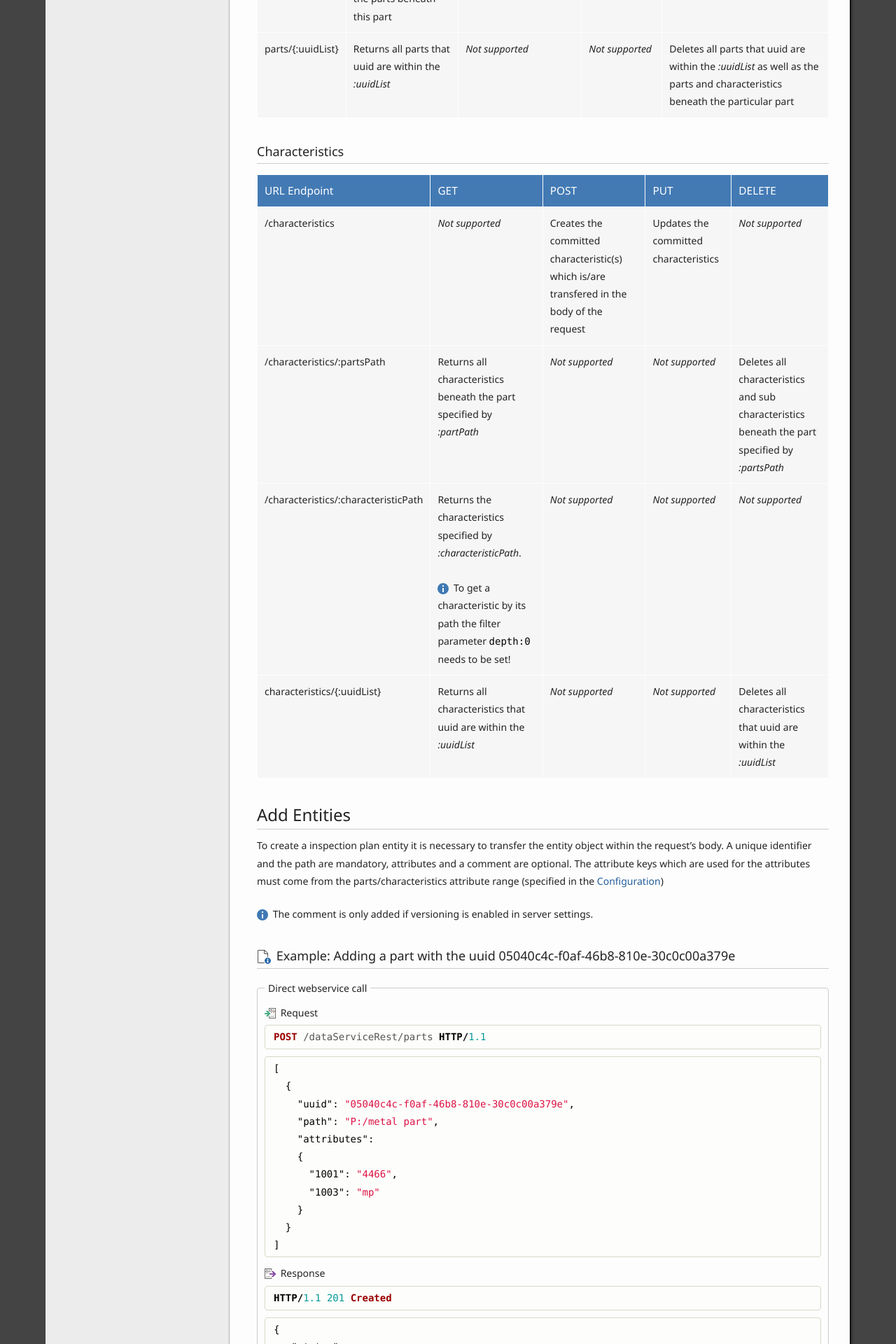
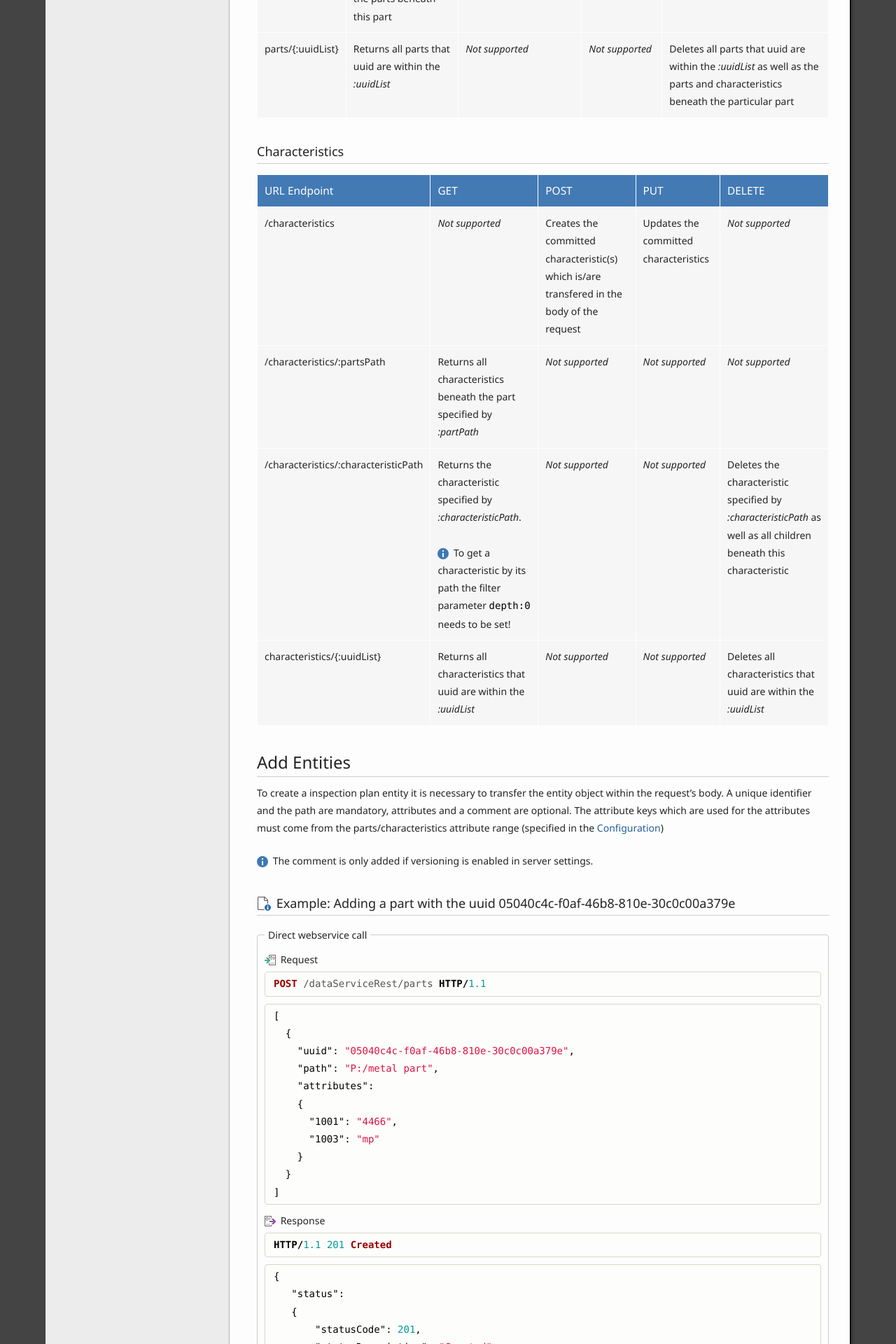
Before and after one commit to ZEISS-PiWeb/PiWeb-Api, a Jekyll site: the page built from _pages/024-inspectionplan.md, in a window 1280 px wide. Shown: the part 1295-3215 px from the top of the page at 70% size. Built offline with Jekyll 4.4.1, drawn with Linux system fonts in a browser that asks for light colours; some of the changed text lies outside the part shown.

Commit message:
Update 024-inspectionplan.md

````diff
--- a/_pages/024-inspectionplan.md
+++ b/_pages/024-inspectionplan.md
@@ -48,8 +48,8 @@
 URL Endpoint | GET | POST | PUT | DELETE
 -------------|-----|-----|------|-------
 /characteristics | *Not supported* | Creates the committed characteristic(s) which is/are transfered in the body of the request | Updates the committed characteristics | *Not supported*
-/characteristics/:partsPath | Returns all characteristics beneath the part specified by *:partPath* | *Not supported* | *Not supported* | Deletes all characteristics and sub characteristics beneath the part specified by *:partsPath*
-/characteristics/:characteristicPath | Returns the characteristics specified by *:characteristicPath*. <br><br> {{ site.images['info'] }} To get a characteristic by its path the filter parameter ```depth:0``` needs to be set! | *Not supported* | *Not supported* | *Not supported*
+/characteristics/:partsPath | Returns all characteristics beneath the part specified by *:partPath* | *Not supported* | *Not supported* | *Not supported*
+/characteristics/:characteristicPath | Returns the characteristic specified by *:characteristicPath*. <br><br> {{ site.images['info'] }} To get a characteristic by its path the filter parameter ```depth:0``` needs to be set! | *Not supported* | *Not supported* | Deletes the characteristic specified by *:characteristicPath* as well as all children beneath this characteristic
 characteristics/{:uuidList} | Returns all characteristics that uuid are within the *:uuidList* | *Not supported* | *Not supported* |  Deletes all characteristics that uuid are within the *:uuidList*
 
 {% comment %}----------------------------------------------------------------------------------------------- {% endcomment %}
````
